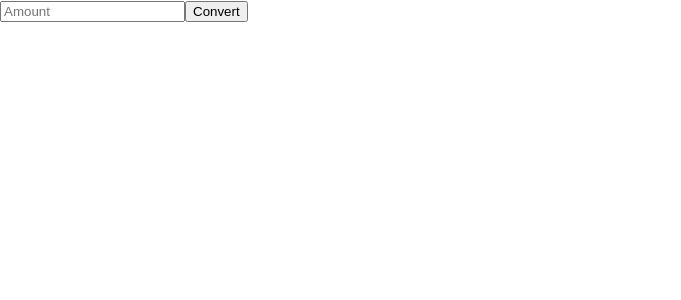
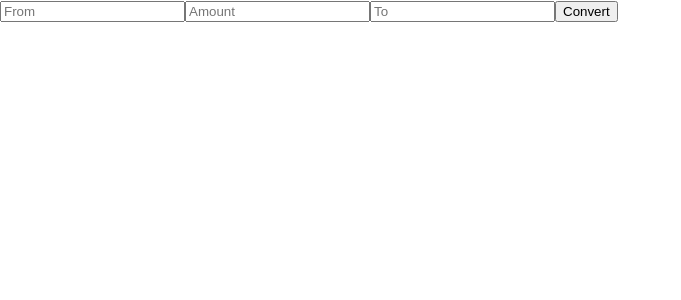
Before and after one commit to rohanfaiyazkhan/currencyexchange, a React (Create React App) app: page / in a window 1280 px wide. Shown: the top 300 px of the page, without its empty margins (0-681 px from the left). Built offline with nearby package versions, Linux system fonts and the light colour scheme.

Commit message:
Added conversion logic

```diff
--- a/src/Converter.js
+++ b/src/Converter.js
@@ -1,29 +1,47 @@
-import React, { Fragment, useState } from 'react'
-import axios from 'axios'
+import React, { Fragment, useState } from 'react';
+import axios from 'axios';
 
 const Converter = () => {
-	const [value, setValue] = useState('')
+	const [ formData, setformData ] = useState({
+		from: '',
+		amount: '',
+		to: ''
+	});
+	const [ result, setResult ] = useState('');
 
-	const [result, setResult] = useState('')
+	const onChange = (e) => setformData({ ...formData, [e.target.name]: e.target.value });
 
-	const onClick = async () => {
-		if (value) {
+	const onSubmit = async (e) => {
+		e.preventDefault();
+		const { from, amount, to } = formData;
+
+		if (from && amount && to) {
+			const querySlug = from + '_' + to;
 			const res = await axios.get(
-				'https://free.currconv.com/api/v7/convert?q=BDT_USD&apiKey=4572df44652d2005247c'
-			)
-			const exchangeRate = res.data.results['BDT_USD'].val
-			console.log(exchangeRate)
-			setResult(exchangeRate * value)
+				`https://free.currconv.com/api/v7/convert?q=${querySlug}&apiKey=4572df44652d2005247c`
+			);
+			const exchangeRate = res.data.results[querySlug].val;
+			setResult(exchangeRate * amount);
 		}
-	}
+	};
 
 	return (
 		<Fragment>
-			<input placeholder="Amount" value={value} onChange={e => setValue(e.target.value)} />
-			<button onClick={onClick}>Convert</button>
-			{result && <p>{result}</p>}
+			<form onSubmit={onSubmit}>
+				<input placeholder="From" list="currencies" name="from" value={formData.from} onChange={onChange} />
+				<datalist id="currencies">
+					<option value="USD" />
+					<option value="BDT" />
+					<option value="PHP" />
+					<option value="MYR" />
+				</datalist>
+				<input placeholder="Amount" name="amount" value={formData.amount} onChange={onChange} />
+				<input placeholder="To" list="currencies" name="to" value={formData.to} onChange={onChange} />
+				<button type="submit">Convert</button>
+				{result && <p>{result}</p>}
+			</form>
 		</Fragment>
-	)
-}
+	);
+};
 
-export default Converter
+export default Converter;
```
